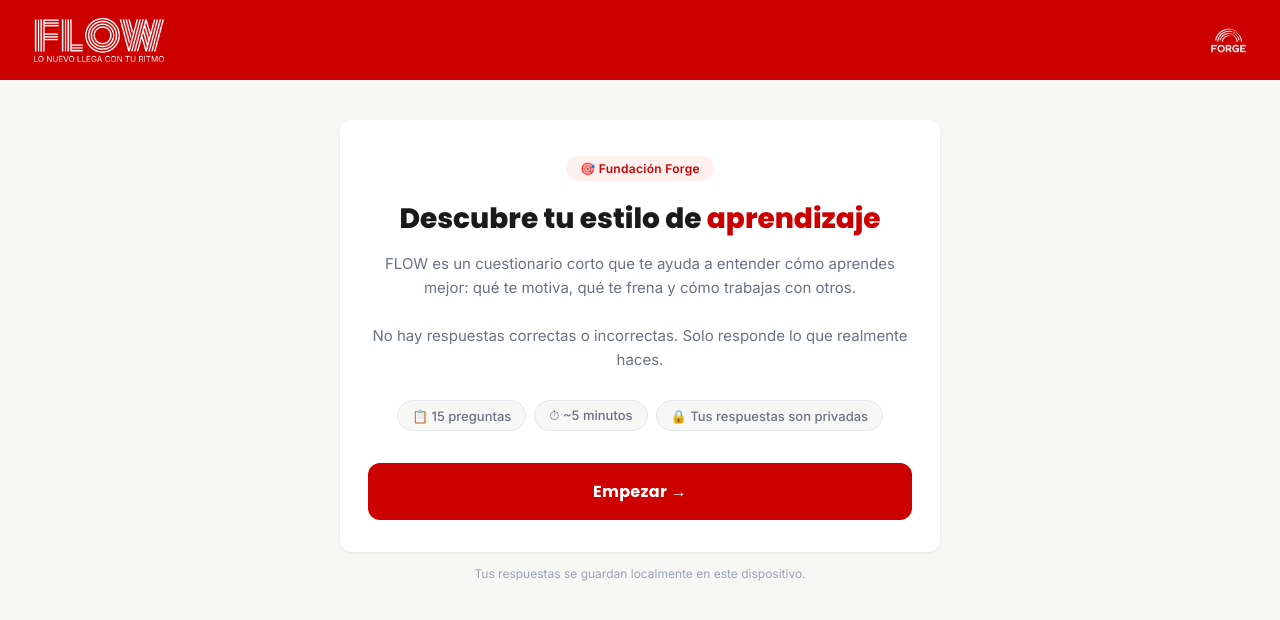
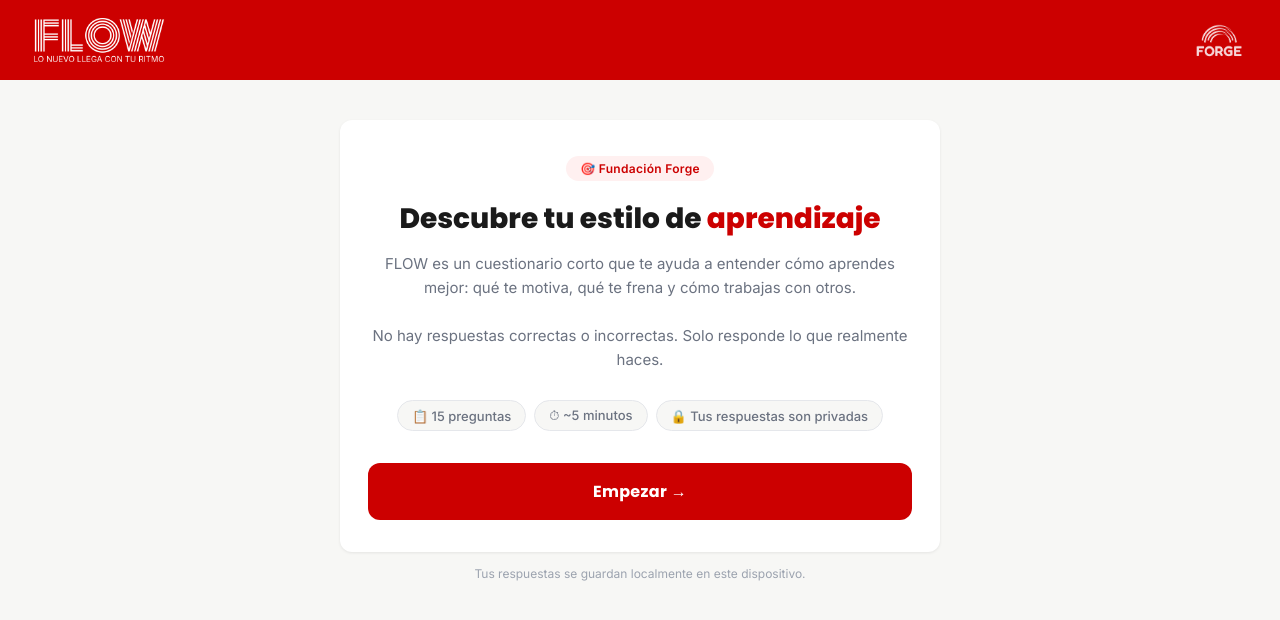
Before and after one commit to FundacionForge/Flow, a React (Vite) app: page / in a window 1280 px wide. Shown: the top 620 px of the page. Built offline with nearby package versions, Linux system fonts and the light colour scheme; no server answers.

Commit message:
fix(ui): increase Forge logo height to 68px

```diff
--- a/src/styles/global.css
+++ b/src/styles/global.css
@@ -70,7 +70,7 @@
   filter: brightness(0) invert(1);
 }
 .header-logo-forge {
-  height: 52px;
+  height: 68px;
   width: auto;
   object-fit: contain;
   filter: invert(1);
```
